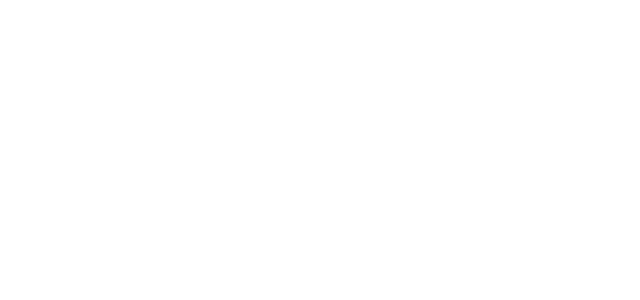
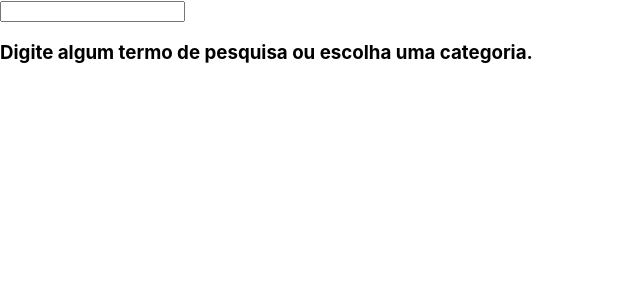
Before and after one commit to trnasci/frontendOnlineStore, a React (Create React App) app: page / in a window 1280 px wide. Shown: the top 300 px of the page, without its empty margins (0-640 px from the left). Built offline with nearby package versions, Linux system fonts and the light colour scheme.

Commit message:
Resolução do requisito 2

```diff
--- a/src/App.js
+++ b/src/App.js
@@ -1,9 +1,15 @@
 import React from 'react';
 import './App.css';
+import { BrowserRouter, Switch, Route } from 'react-router-dom';
+import Source from './Component/Source';
 
 function App() {
   return (
-    <div className="App" />
+    <BrowserRouter>
+      <Switch>
+        <Route exact path="/" component={ Source } />
+      </Switch>
+    </BrowserRouter>
   );
 }
 
--- /dev/null
+++ b/src/Component/Source.js
@@ -0,0 +1,22 @@
+import React from 'react';
+
+class Source extends React.Component {
+  render() {
+    return (
+      <div>
+        <label htmlFor="search">
+          <input
+            name="search"
+            type="text"
+          />
+          <h3 data-testid="home-initial-message">
+            Digite algum termo de pesquisa ou escolha uma categoria.
+          </h3>
+        </label>
+      </div>
+
+    );
+  }
+}
+
+export default Source;
```
